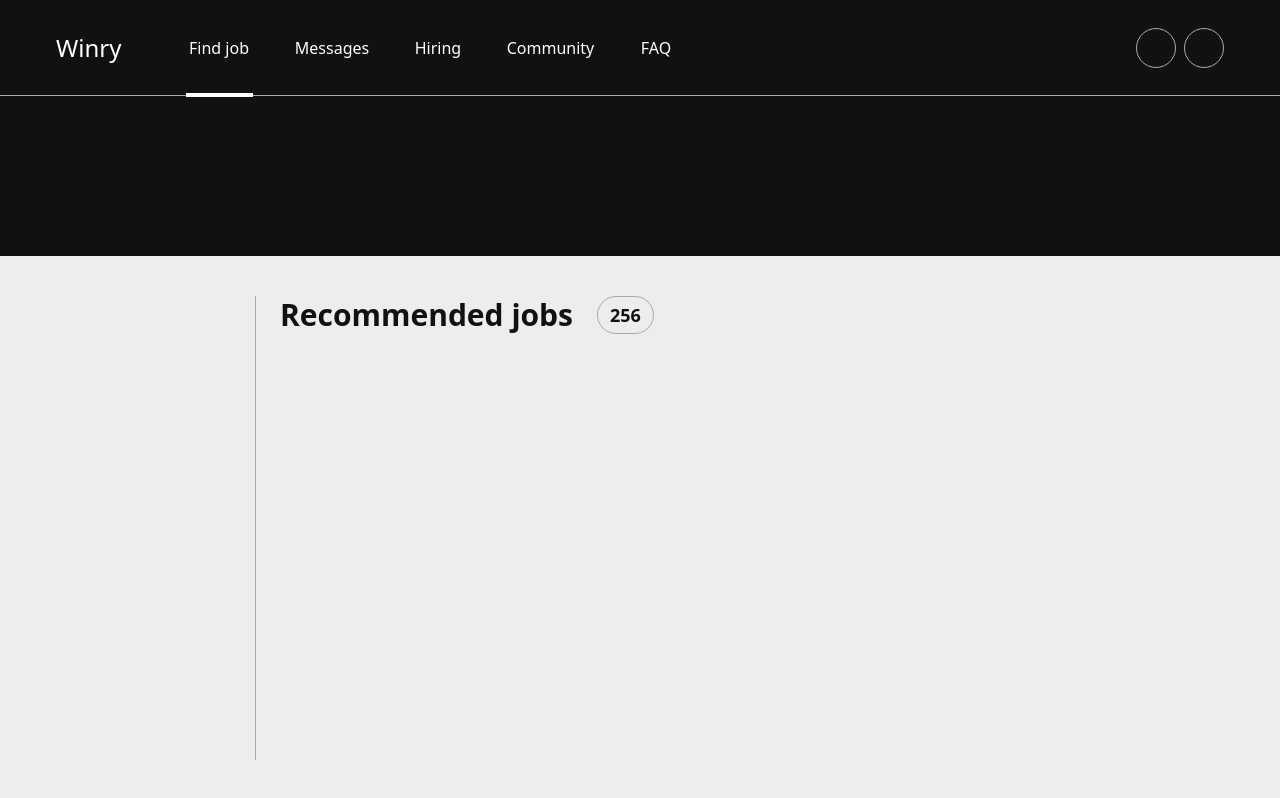
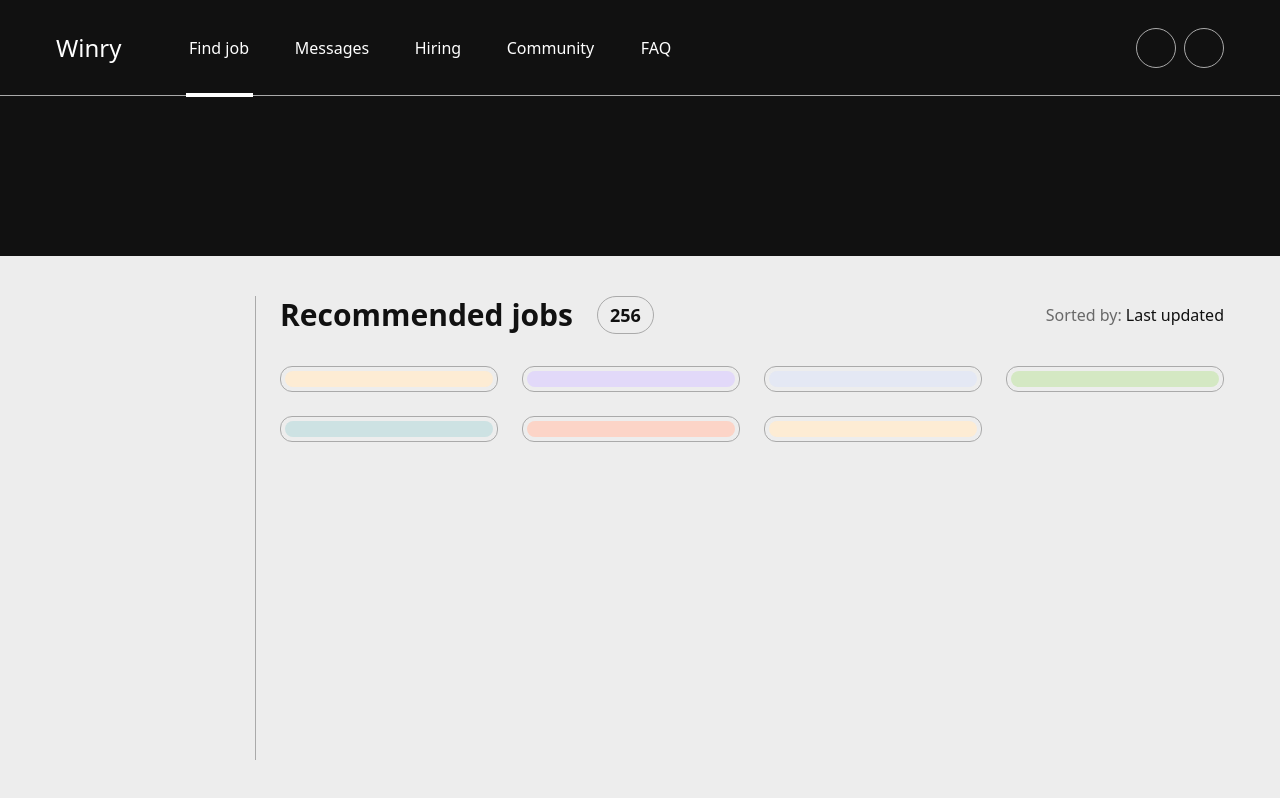
Before and after one commit to ark1111/L-Project-1-front, a React (Vite) app: page / in a window 1280 px wide. Built offline with nearby package versions, Linux system fonts and the light colour scheme.

Commit message:
feat: JobList...

```diff
--- /dev/null
+++ b/src/pages/jobs/components/JobItem.tsx
@@ -0,0 +1,25 @@
+const colorList = [
+  "#FDECD4",
+  "#e2d9f9",
+  "#E4E8F4",
+  "#d4e8c3",
+  "#cde2e3",
+  "#fcd4c7",
+];
+
+type Props = {
+  index: number;
+};
+
+const JobItem = ({ index }: Props) => {
+  return (
+    <div className="w-full rounded-xl border border-divider-main p-1">
+      <div
+        className="w-full p-2 rounded-lg"
+        style={{ background: colorList[index % 6] }}
+      ></div>
+    </div>
+  );
+};
+
+export default JobItem;
--- a/src/pages/jobs/components/JobsList.tsx
+++ b/src/pages/jobs/components/JobsList.tsx
@@ -1,3 +1,5 @@
+import JobItem from "./JobItem";
+
 const JobsList = () => {
   return (
     <div className="w-full h-full flex-1  pr-14 pl-6">
@@ -10,9 +12,24 @@ const JobsList = () => {
             256
           </div>
         </div>
+        <div className="flex items-center gap-x-6">
+          <div className="text-base text-text-on_background-600 font-medium">
+            Sorted by:{" "}
+            <span className="text-text-on_background-main">Last updated</span>
+          </div>
+        </div>
+      </div>
+      <div className="w-full flex flex-wrap mt-8 gap-6">
+        {[1, 2, 3, 4, 5, 6, 7].map((item, index) => (
+          <div key={item} className="w-[calc(25%-18px)] shrink-0">
+            <JobItem index={index} />
+          </div>
+        ))}
       </div>
     </div>
   );
 };
 
 export default JobsList;
+
+// 3 item ---> "w-[calc(33.333333%-16px)]"
--- a/tailwind.config.js
+++ b/tailwind.config.js
@@ -19,6 +19,10 @@ export default {
           },
           on_background: {
             main: "#111111",
+            800:"#111111cc",
+            600:"#11111199",
+            400:"#11111166",
+            200:"#11111133"
           },
         },
       },
```
